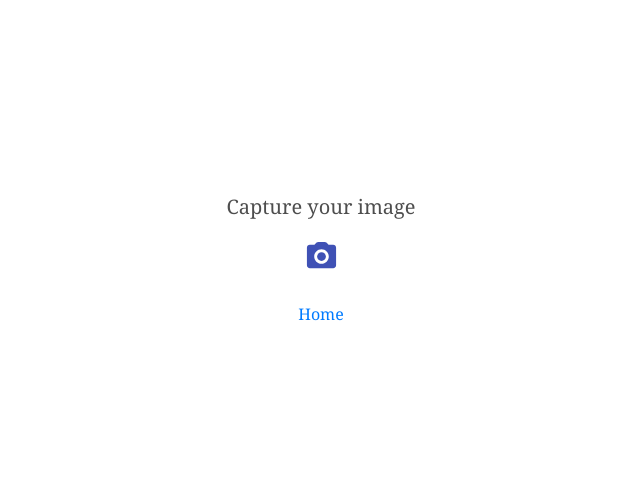
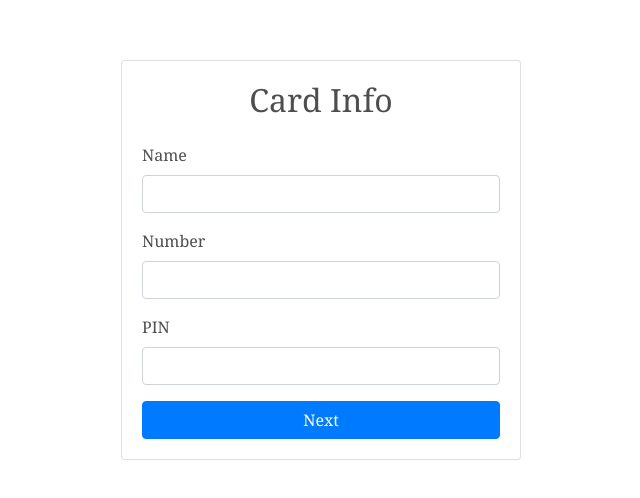
Before and after one commit to giftydevbi/gifty-mvp, a React (Create React App) app: page /add-card in a window 1280 px wide. Shown: the part 140-638 px from the top of the page, without its empty margins (319-959 px from the left). Built offline with nearby package versions, Linux system fonts and the light colour scheme; no server answers; sample sign-in values are in the browser's storage.

Commit message:
capture card name,number, front and back images

```diff
--- /dev/null
+++ b/src/components/AddBackImage.js
@@ -0,0 +1,32 @@
+import AddPhoto from "./AddPhoto";
+import React, { useEffect, useState } from 'react';
+import {Button} from 'react-bootstrap';
+import { useCard } from '../contexts/CardContext';
+import { useHistory} from 'react-router-dom';
+
+const AddBackImage = () => {
+    const [url,setUrl] = useState(null);
+    const { setBackImage , storeCardRecord } = useCard();
+    const history = useHistory();
+
+    async function handleSubmit(e) {
+        e.preventDefault();
+        storeCardRecord();
+        history.push('/');
+    }
+
+    useEffect( () => {
+        if (url)
+        setBackImage(url);
+    },[url, setBackImage]);
+
+    return (
+        <>
+            <h3>Take photo of back</h3>
+            <AddPhoto setUrl={setUrl} />
+            <Button disabled={url === null} onClick={handleSubmit} type="submit" className="w-100">Done</Button>
+        </>
+     );
+}
+
+export default AddBackImage;
--- a/src/components/AddCard.js
+++ b/src/components/AddCard.js
@@ -1,84 +1,69 @@
-import React, { useState } from 'react';
-import Grid from '@material-ui/core/Grid';
-import Box from '@material-ui/core/Box';
-import { IconButton } from '@material-ui/core';
-import { makeStyles } from '@material-ui/core/styles';
-import PhotoCameraRoundedIcon from "@material-ui/icons/PhotoCameraRounded";
-import { Link, useHistory } from 'react-router-dom';
-import ProgressBar from './ProgressBar';
-import { useAuth } from '../contexts/AuthContext';
 
-const useStyles = makeStyles((theme) => ({
-    root: {
-        height: "100%",
-        textAlign: 'center',
-    },
-    imgBox: {
-        maxWidth: "80%",
-        maxHeight: "80%",
-        margin: "10px"
-    },
-    img: {
-        height: "inherit",
-        maxWidth: "inherit",
-    },
-    input: {
-        display: "none"
+import React , {useRef, useState } from 'react';
+import { Form, Button, Card , Alert } from 'react-bootstrap';
+import {useAuth} from '../contexts/AuthContext';
+import {useCard} from '../contexts/CardContext';
+import {useHistory} from 'react-router-dom';
+
+const AddCard = () => {
+    const nameRef= useRef();
+    const numberRef = useRef();
+    const pinRef = useRef();
+    const history = useHistory();
+
+    const [error,setError] = useState("");
+    const [loading,setLoading] = useState(false);
+
+    const {currentUser} = useAuth();
+    const { setName, setNumber, setPin, setCurrentUser} = useCard();
+
+    async function handleSubmit(e) {
+        e.preventDefault();
+
+        setName(nameRef.current.value);
+        setNumber(numberRef.current.value);
+        setPin(pinRef.current.value);
+        setCurrentUser(currentUser);
+
+        history.push('/add-photo-front');
+
+        setLoading(false);
     }
-}));
-
-function AddCard() {
-    const classes = useStyles();
-    const [source, setSource] = useState("");
-    const [file, setFile] = useState(null);
-
-    const { currentUser } = useAuth();
-
-    const handleCapture = (target) => {
-        if (target.files) {
-            if (target.files.length !== 0) {
-                const uploadFile = target.files[0];
-                console.log(`upload file = ${uploadFile.name}`);
-                setFile(uploadFile);
-                const newUrl = URL.createObjectURL(uploadFile);
-                setSource(newUrl);
-            }
-        }
-    };
 
     return (
-        <div className={classes.root}>
-            <Grid container>
-                <Grid item xs={12}>
-                    <h5>Capture your image</h5>
-                    {source &&
-                        <Box display="flex" justifyContent="center" border={1} className={classes.imgBox}>
-                            <img src={source} alt={"snap"} className={classes.img}></img>
-                        </Box>}
-                    <input
-                        accept="image/*"
-                        className={classes.input}
-                        id="icon-button-file"
-                        type="file"
-                        capture="environment"
-                        onChange={(e) => handleCapture(e.target)}
-                    />
-                    <label htmlFor="icon-button-file">
-                        <IconButton
-                            color="primary"
-                            aria-label="upload picture"
-                            component="span"
-                        >
-                            <PhotoCameraRoundedIcon fontSize="large" color="primary" />
-                        </IconButton>
-                    </label>
-                </Grid>
-            </Grid>
-            <div className="w-100 mt-2 text-center">
-                {file && <ProgressBar currentUser={currentUser}  file={file} setFile={setFile} />}
-                <Link to='/'>Home</Link>
-            </div>
-        </div>
+        <>
+            <Card>
+                <Card.Body>
+
+                    <h2 className="text-center mb-4">Card Info</h2>
+                    {error && <Alert variant="danger">{error}</Alert>}
+
+                    <Form onSubmit={handleSubmit}>
+
+                        <Form.Group id='name'>
+                            <Form.Label>Name</Form.Label>
+                            <Form.Control type="text" ref={nameRef} required/>
+                        </Form.Group>
+
+                        <Form.Group id='number'>
+                            <Form.Label>Number</Form.Label>
+                            <Form.Control type="text" ref={numberRef} />
+                        </Form.Group>
+
+                        <Form.Group id='pin'>
+                            <Form.Label>PIN</Form.Label>
+                            <Form.Control type="text" ref={pinRef} />
+                        </Form.Group>
+
+                        <Button disabled={loading} type="submit" className="w-100">Next</Button>
+
+                    </Form>
+
+                </Card.Body>
+
+            </Card>
+
+        </>
     );
 }
 
--- /dev/null
+++ b/src/components/AddFrontImage.js
@@ -0,0 +1,33 @@
+import AddPhoto from "./AddPhoto";
+import {useHistory} from 'react-router-dom';
+import React, { useState , useEffect } from 'react';
+import { useCard } from '../contexts/CardContext';
+import {Button} from 'react-bootstrap';
+
+const AddFrontImage = () => {
+    const [url,setUrl] = useState(null);
+    const history = useHistory();
+    const { setFrontImage } = useCard();
+
+    function handleSubmit(e) {
+        e.preventDefault();
+        history.push('/add-photo-back');
+    }
+
+    useEffect( () => {
+        if (url) {
+            setFrontImage(url);
+            console.log('Addfrontimage url = ' + url);
+        }
+    },[url, setFrontImage]);
+
+    return (
+        <>
+            <h3>Take photo of front</h3>
+            <AddPhoto setUrl={setUrl} />
+            <Button disabled={url === null} onClick={handleSubmit} type="submit" className="w-100">Next</Button>
+        </>
+     );
+}
+
+export default AddFrontImage;
--- /dev/null
+++ b/src/components/AddPhoto.js
@@ -0,0 +1,84 @@
+import React, { useState } from 'react';
+import Grid from '@material-ui/core/Grid';
+import Box from '@material-ui/core/Box';
+import { IconButton } from '@material-ui/core';
+import { makeStyles } from '@material-ui/core/styles';
+import PhotoCameraRoundedIcon from "@material-ui/icons/PhotoCameraRounded";
+import ProgressBar from './ProgressBar';
+import { useAuth } from '../contexts/AuthContext';
+
+const useStyles = makeStyles((theme) => ({
+    root: {
+        height: "100%",
+        textAlign: 'center',
+    },
+    imgBox: {
+        maxWidth: "80%",
+        maxHeight: "80%",
+        margin: "10px"
+    },
+    img: {
+        height: "inherit",
+        maxWidth: "inherit",
+    },
+    input: {
+        display: "none"
+    }
+}));
+
+function AddPhoto({setUrl}) {
+
+    const classes = useStyles();
+    const [source, setSource] = useState("");
+    const [file, setFile] = useState(null);
+
+    const { currentUser } = useAuth();
+
+    const handleCapture = (target) => {
+        if (target.files) {
+            if (target.files.length !== 0) {
+                const uploadFile = target.files[0];
+                console.log(`upload file = ${uploadFile.name}`);
+                setFile(uploadFile);
+                const newUrl = URL.createObjectURL(uploadFile);
+                setSource(newUrl);
+            }
+        }
+    };
+
+    return (
+        <div className={classes.root}>
+            <Grid container>
+                <Grid item xs={12}>
+                    <h5>Capture your image</h5>
+                    {source &&
+                        <Box display="flex" justifyContent="center" border={1} className={classes.imgBox}>
+                            <img src={source} alt={"snap"} className={classes.img}></img>
+                        </Box>}
+                    <input
+                        accept="image/*"
+                        className={classes.input}
+                        id="icon-button-file"
+                        type="file"
+                        capture="environment"
+                        onChange={(e) => handleCapture(e.target)}
+                    />
+                    <label htmlFor="icon-button-file">
+                        <IconButton
+                            color="primary"
+                            aria-label="upload picture"
+                            component="span"
+                        >
+                            <PhotoCameraRoundedIcon fontSize="large" color="primary" />
+                        </IconButton>
+                    </label>
+                </Grid>
+            </Grid>
+            <div className="w-100 mt-2 text-center">
+                {file && <ProgressBar currentUser={currentUser} file={file} setFile={setFile} setUrl={setUrl}/>}
+            </div>
+        </div>
+    );
+}
+
+export default AddPhoto;
--- a/src/components/ImageGrid.js
+++ b/src/components/ImageGrid.js
@@ -12,9 +12,9 @@ const ImageGrid = ({currentUser,setSelectedImg}) => {
                 <motion.div className="img-wrap" key={doc.id}
                     whileHover={{opacity:1}}
                     layout
-                    onClick={ () => setSelectedImg(doc.url)}
+                    onClick={ () => setSelectedImg(doc.frontImage)}
                 >
-                    <motion.img src={doc.url} alt='uploaded pic'
+                    <motion.img src={doc.frontImage} alt='uploaded pic'
                         initial={{opacity:0}}
                         animate={{opacity:1}}
                         transition={{delay:1}}
--- a/src/components/ProgressBar.js
+++ b/src/components/ProgressBar.js
@@ -2,17 +2,18 @@ import React, { useEffect } from 'react';
 import useStorage from '../hooks/useStorage';
 import {motion} from 'framer-motion';
 
-const ProgressBar = ({currentUser, file, setFile}) => {
+const ProgressBar = ({currentUser, file, setFile, setUrl}) => {
 
-    console.log('progress bar file = ' + JSON.stringify(file));
+    //console.log('progress bar file = ' + JSON.stringify(file));
     const { url, progress } = useStorage(file,currentUser);
-    console.log(url, progress);
+    //console.log(url, progress);
 
     useEffect( ()=> {
         if (url) {
             setFile(null);
+            setUrl(url);
         }
-    } ,[url,setFile] )
+    } ,[url,setFile,setUrl] )
 
     return (
         <motion.div className="progress-bar"
--- /dev/null
+++ b/src/contexts/CardContext.js
@@ -0,0 +1,53 @@
+import React, { useContext , useState, useEffect } from 'react';
+import { projectStorage, projectFirestore, timestamp } from '../firebase';
+
+const CardContext = React.createContext()
+
+export function useCard() {
+    return useContext(CardContext) ;
+}
+
+//Hold all the state for the card here
+//until final commit to firestore database
+export function CardProvider( {children}) {
+    const collectionRef = projectFirestore.collection('images');
+
+    const [currentUser, setCurrentUser] = useState(null);
+    const [name, setName] = useState();
+    const [number, setNumber] = useState();
+    const [pin, setPin] = useState();
+    const [frontImage, setFrontImage] = useState();
+    const [backImage, setBackImage ] = useState();
+    const [loading, setLoading] = useState(true);
+
+    useEffect( () => {
+        setLoading(false);
+    },[]);
+
+    function storeCardRecord() {
+        let record = {
+            uid: currentUser.uid,
+            name:name,
+            number:number,
+            pin:pin,
+            email: currentUser.email,
+            frontImage: frontImage,
+            backImage: backImage,
+            createdAt: timestamp()
+        };
+        console.log('storeCardRecord = '  + JSON.stringify(record));
+        collectionRef.add(record)
+        .then( result => console.log(result) )
+        .catch( err => console.log(err.message));
+    }
+
+    const value = {
+        setName,setNumber,setPin,setFrontImage,setBackImage,storeCardRecord,setCurrentUser
+    }
+
+    return(
+        <CardContext.Provider value={value}>
+            {!loading && children}
+        </CardContext.Provider>
+    )
+}
```
Also changed, not shown: firebase_config.html (added, +19 -0 lines), src/components/App.js (+7 -0 lines), src/hooks/useStorage.js (+12 -13 lines).
